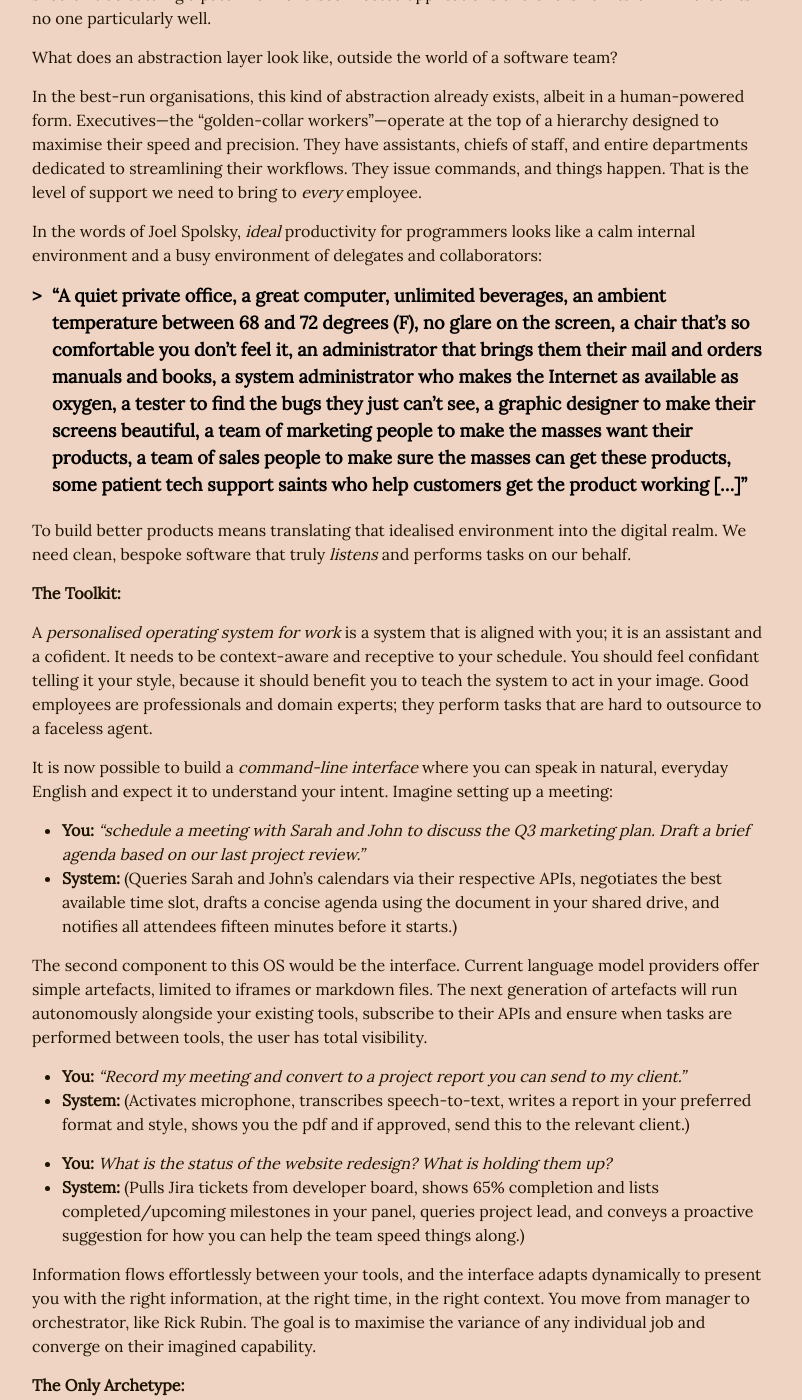
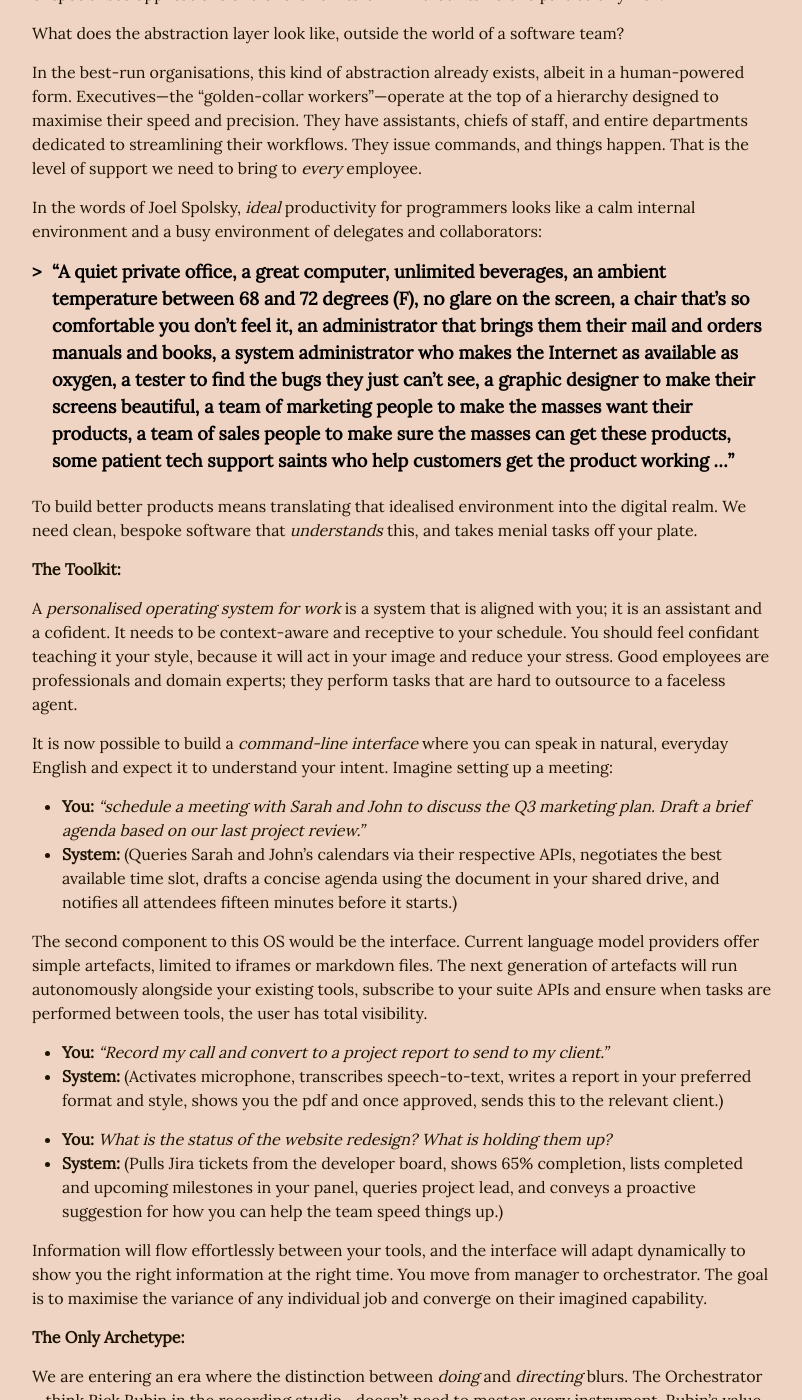
Before and after one commit to mrmoxon/mrmoxon.github.io, a Jekyll site: the page built from _posts/2025-02-13-vibe.markdown, in a window 1280 px wide and 1400 px high, scrolled down 405 px. Shown: the whole window, without its empty margins (238-1040 px from the left). Built offline with Jekyll 4.4.1, drawn with Linux system fonts in a browser that asks for light colours; some of the changed text lies outside the part shown.

Commit message:
A Society of Rick Rubins

```diff
--- a/_posts/2025-02-13-vibe.markdown
+++ b/_posts/2025-02-13-vibe.markdown
@@ -9,44 +9,44 @@
 description: "The roadmap to a society of Rick Rubins."
 ---
 
-The founder of Fog Creek Software once wrote, "Your first priority as the manager of a software team is building the development abstraction layer." In a software team, if a programmer is wrestling with a broken chair or is irritated by the stuffy air and loud office, the abstraction has, in Joel Spolsky's words, "sprung a leak."
+The founder of Fog Creek Software once wrote, *"Your first priority as the manager of a software team is building the development abstraction layer."* In a software team, if a programmer is wrestling with a broken chair, is irritated by the heat and a loud office, the abstraction has, in Joel Spolsky's words, "sprung a leak."
 
-But this principle extends far beyond software development [[1]](#ref-1). *Everyone* deserves an abstraction layer, and arguably, the companies with the *fewest* resources need them most desperately.  The core idea is simple: employees shouldn't need to concern themselves with the *how* of a task, only the *what*.  Just as developers shouldn't be debugging the office HVAC system, knowledge workers shouldn't be battling a patchwork of disconnected applications or a one-size-fits-all ERP that fits no one particularly well.
+But this principle extends far beyond software development [[1]](#ref-1). *Everyone* deserves an abstraction layer, and arguably, the companies with the *fewest* resources need them most desperately. In other words: employees should be able to focus entirely on what they were hired for. Developers shouldn't be debugging the office HVAC system, and operations shouldn't be battling a patchwork of specialised applications or a one-size-fits-all ERP that fits no one particularly well.
 
-What does an abstraction layer look like, outside the world of a software team?
+What does the abstraction layer look like, outside the world of a software team?
 
 In the best-run organisations, this kind of abstraction already exists, albeit in a human-powered form. Executives—the "golden-collar workers"—operate at the top of a hierarchy designed to maximise their speed and precision. They have assistants, chiefs of staff, and entire departments dedicated to streamlining their workflows. They issue commands, and things happen. That is the level of support we need to bring to *every* employee.
 
 In the words of Joel Spolsky, *ideal* productivity for programmers looks like a calm internal environment and a busy environment of delegates and collaborators:
 
-> *"A quiet private office, a great computer, unlimited beverages, an ambient temperature between 68 and 72 degrees (F), no glare on the screen, a chair that’s so comfortable you don’t feel it, an administrator that brings them their mail and orders manuals and books, a system administrator who makes the Internet as available as oxygen, a tester to find the bugs they just can’t see, a graphic designer to make their screens beautiful, a team of marketing people to make the masses want their products, a team of sales people to make sure the masses can get these products, some patient tech support saints who help customers get the product working [...]"*
+> *"A quiet private office, a great computer, unlimited beverages, an ambient temperature between 68 and 72 degrees (F), no glare on the screen, a chair that’s so comfortable you don’t feel it, an administrator that brings them their mail and orders manuals and books, a system administrator who makes the Internet as available as oxygen, a tester to find the bugs they just can’t see, a graphic designer to make their screens beautiful, a team of marketing people to make the masses want their products, a team of sales people to make sure the masses can get these products, some patient tech support saints who help customers get the product working ..."*
 
-To build better products means translating that idealised environment into the digital realm. We need clean, bespoke software that truly *listens* and performs tasks on our behalf.
+To build better products means translating that idealised environment into the digital realm. We need clean, bespoke software that *understands* this, and takes menial tasks off your plate.
 
 **The Toolkit:**
 
-A *personalised operating system for work* is a system that is aligned with you; it is an assistant and a cofident. It needs to be context-aware and receptive to your schedule. You should feel confidant telling it your style, because it should benefit you to teach the system to act in your image. Good employees are professionals and domain experts; they perform tasks that are hard to outsource to a faceless agent.
+A *personalised operating system for work* is a system that is aligned with you; it is an assistant and a cofident. It needs to be context-aware and receptive to your schedule. You should feel confidant teaching it your style, because it will act in your image and reduce your stress. Good employees are professionals and domain experts; they perform tasks that are hard to outsource to a faceless agent.
 
 It is now possible to build a *command-line interface* where you can speak in natural, everyday English and expect it to understand your intent. Imagine setting up a meeting:
 
 *   **You:** *"schedule a meeting with Sarah and John to discuss the Q3 marketing plan. Draft a brief agenda based on our last project review."*
 *   **System:** (Queries Sarah and John's calendars via their respective APIs, negotiates the best available time slot, drafts a concise agenda using the document in your shared drive, and notifies all attendees fifteen minutes before it starts.)
 
-The second component to this OS would be the interface. Current language model providers offer simple artefacts, limited to iframes or markdown files. The next generation of artefacts will run autonomously alongside your existing tools, subscribe to their APIs and ensure when tasks are performed between tools, the user has total visibility.
+The second component to this OS would be the interface. Current language model providers offer simple artefacts, limited to iframes or markdown files. The next generation of artefacts will run autonomously alongside your existing tools, subscribe to your suite APIs and ensure when tasks are performed between tools, the user has total visibility.
 
-*   **You:** *"Record my meeting and convert to a project report you can send to my client."*
-*   **System:** (Activates microphone, transcribes speech-to-text, writes a report in your preferred format and style, shows you the pdf and if approved, send this to the relevant client.)
+*   **You:** *"Record my call and convert to a project report to send to my client."*
+*   **System:** (Activates microphone, transcribes speech-to-text, writes a report in your preferred format and style, shows you the pdf and once approved, sends this to the relevant client.)
 
 *   **You:** *What is the status of the website redesign? What is holding them up?*
-*   **System:** (Pulls Jira tickets from developer board, shows 65% completion and lists completed/upcoming milestones in your panel, queries project lead, and conveys a proactive suggestion for how you can help the team speed things along.)
+*   **System:** (Pulls Jira tickets from the developer board, shows 65% completion, lists completed and upcoming milestones in your panel, queries project lead, and conveys a proactive suggestion for how you can help the team speed things up.)
 
-Information flows effortlessly between your tools, and the interface adapts dynamically to present you with the right information, at the right time, in the right context. You move from manager to orchestrator, like Rick Rubin. The goal is to maximise the variance of any individual job and converge on their imagined capability.
+Information will flow effortlessly between your tools, and the interface will adapt dynamically to show you the right information at the right time. You move from manager to orchestrator. The goal is to maximise the variance of any individual job and converge on their imagined capability.
 
 **The Only Archetype:**
 
-We are entering an era where the distinction between *doing* and *directing* blurs. The Orchestrator—think Rick Rubin in the recording studio—doesn't need to master every instrument. Rubin's genius lies in his ability to understand the overall vision, to guide the process, coordinate with others, and to create an environment that keeps harmony. Either way... the future of work belongs to those who build their vision first.
+We are entering an era where the distinction between *doing* and *directing* blurs. The Orchestrator—think Rick Rubin in the recording studio—doesn't need to master every instrument. Rubin's value lies in his ability to understand the overall vision, to guide the process, coordinate with others, and create an environment that keeps harmony.
 
-The first one-person billion-dollar startup will only be built in this way. It will emerge from a mastery of these new tools, wielding an army of intelligent agents managed through a single, powerful interface.
+The first one-person billion-dollar startup will be built in this way. It will emerge from a mastery of these tools, wielding an army of intelligent agent delegates managed through a single, powerful interface.
 
 ---
 
```
